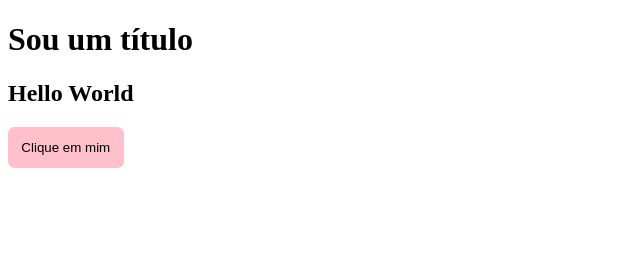
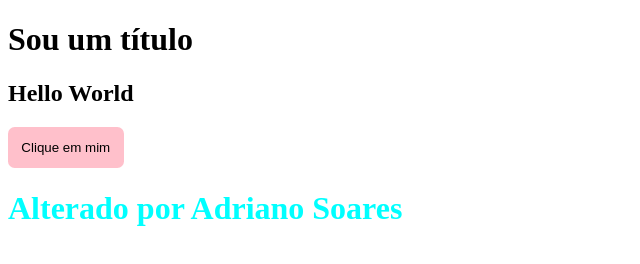
Before and after one commit to thaislimeres/topicos-especiais-fatec, a plain HTML site: page index.html in a window 1280 px wide. Shown: the whole page, without its empty margins (0-640 px from the left). Drawn offline with Linux system fonts and the light colour scheme.

Commit message:
alteração
alteração feita por adriano

```diff
--- a/index.html
+++ b/index.html
@@ -11,5 +11,6 @@
     <h1>Sou um título</h1>
     <h2>Hello World</h2>
     <button>Clique em mim</button>
+    <h1 class="titulo">Alterado por Adriano Soares</h1>
 </body>
 </html>
--- a/style.css
+++ b/style.css
@@ -4,3 +4,6 @@ button {
     padding: 1em;
     border-radius: 0.5em;
 }
+.titulo{
+    color: aqua;
+}
```
